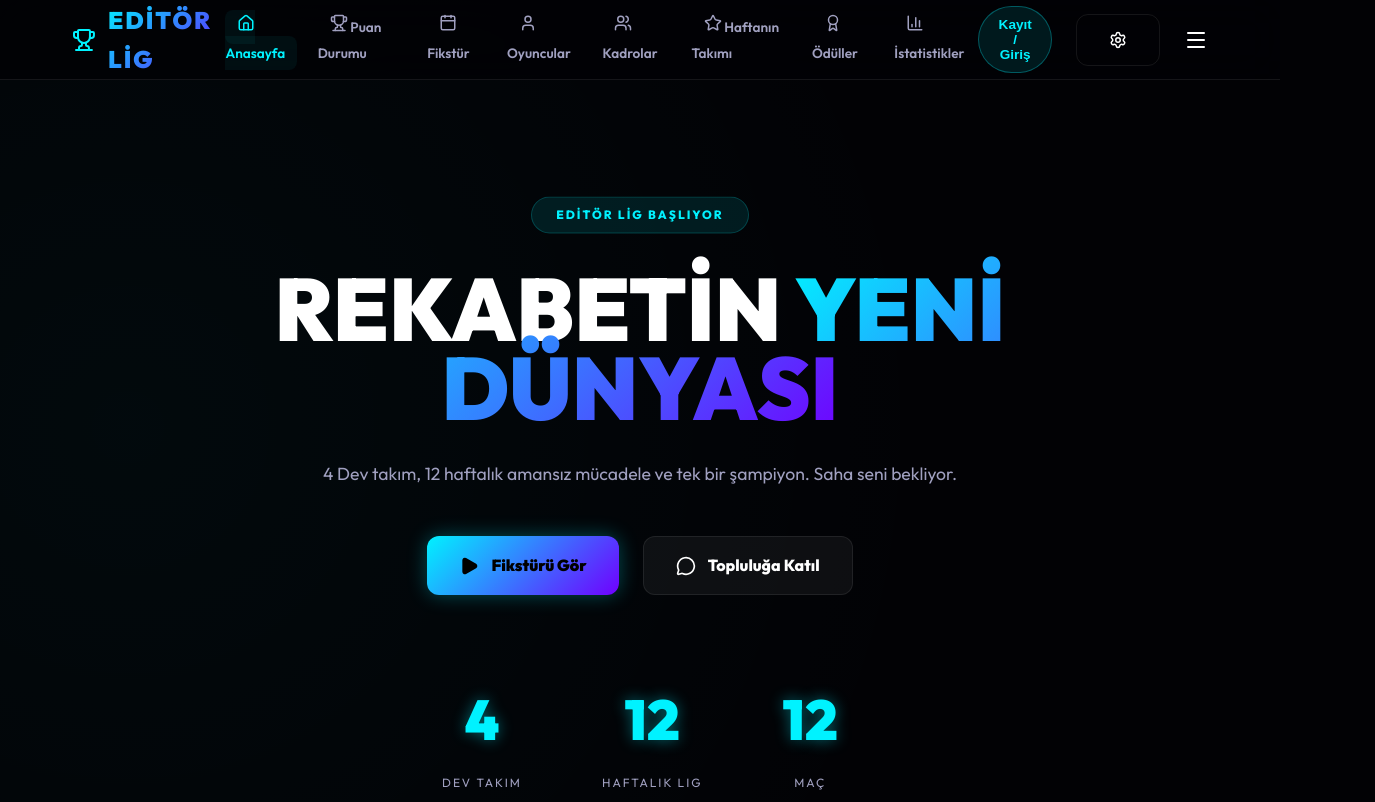
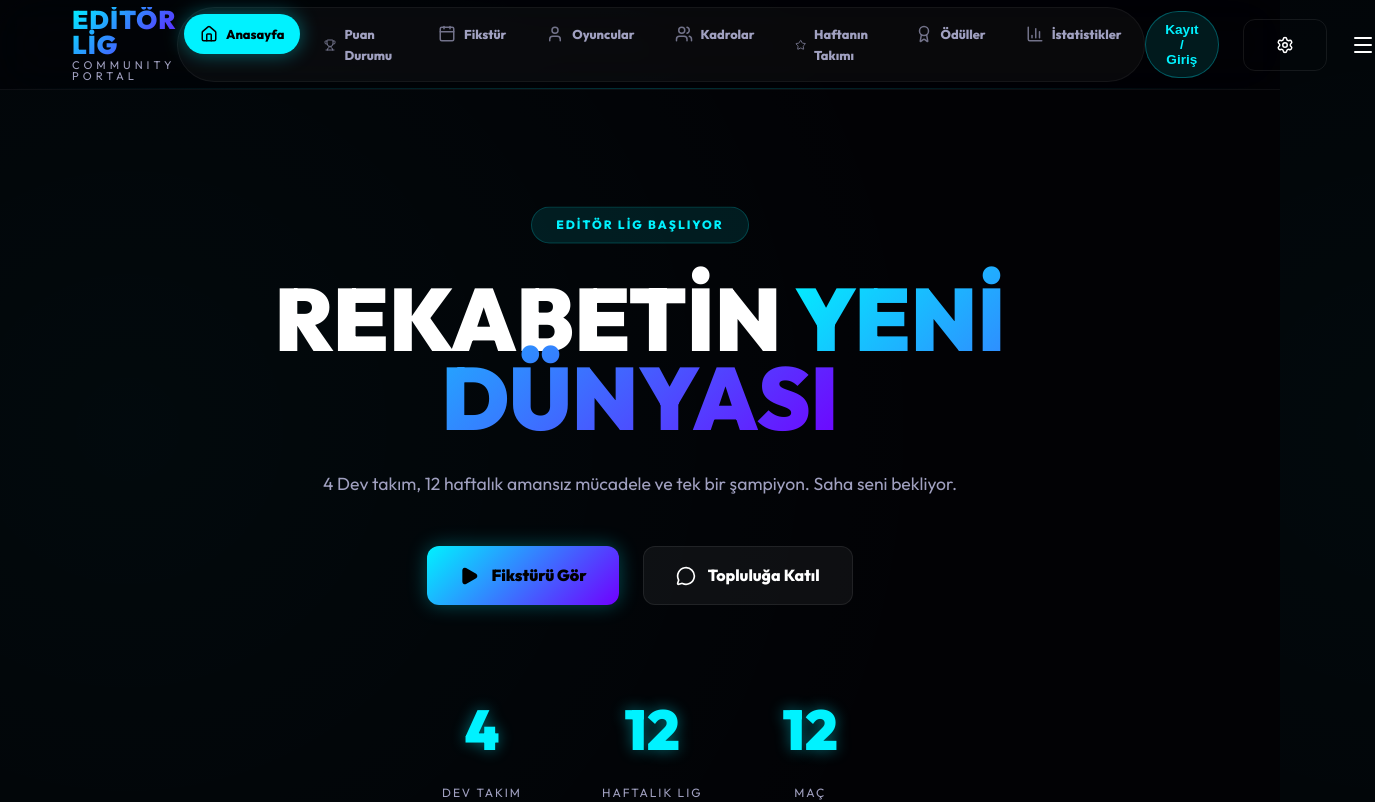
Before and after one commit to zeustrabzon61-collab/editor-lig-site, a React (Vite) app: page / in a window 1280 px wide. Shown: the top 802 px of the page, 1375 px wide, since content can reach past the window. Built offline with nearby package versions, Linux system fonts and the light colour scheme.

Commit message:
Add files via upload

```diff
--- a/src/components/Navbar.jsx
+++ b/src/components/Navbar.jsx
@@ -32,8 +32,8 @@ const Navbar = () => {
     <nav className="navbar">
       <div className="container nav-content">
         <NavLink to="/" className="logo">
-          <Trophy className="neon-text" size={32} />
-          <span className="logo-text gradient-text">EDİTÖR LİG</span>
+          <span className="logo-text">EDİTÖR LİG</span>
+          <span className="logo-subtext">Community Portal</span>
         </NavLink>
 
         <ul className="nav-links">
--- a/src/index.css
+++ b/src/index.css
@@ -69,15 +69,28 @@ button {
   text-shadow: var(--neon-glow);
 }
 
-/* Navbar */
+/* Navbar Redesign */
 .navbar {
-  height: 80px;
-  background: rgba(2, 2, 5, 0.8);
-  backdrop-filter: blur(20px);
+  height: 90px;
+  background: rgba(2, 2, 5, 0.4);
+  backdrop-filter: blur(25px);
+  -webkit-backdrop-filter: blur(25px);
   position: sticky;
   top: 0;
   z-index: 1000;
-  border-bottom: 1px solid var(--glass-border);
+  border-bottom: 1px solid rgba(255, 255, 255, 0.05);
+  transition: all 0.4s ease;
+}
+
+.navbar:after {
+  content: '';
+  position: absolute;
+  bottom: 0;
+  left: 0;
+  right: 0;
+  height: 1px;
+  background: linear-gradient(90deg, transparent, var(--accent-primary), transparent);
+  opacity: 0.2;
 }
 
 .nav-content {
@@ -89,35 +102,73 @@ button {
 
 .logo {
   display: flex;
-  align-items: center;
-  gap: 0.75rem;
+  flex-direction: column;
+  align-items: flex-start;
+  gap: 0;
   text-decoration: none;
+  line-height: 1;
 }
 
 .logo-text {
-  font-size: 1.5rem;
-  letter-spacing: 2px;
+  font-size: 1.6rem;
+  font-weight: 900;
+  letter-spacing: 1px;
+  text-transform: uppercase;
+  background: linear-gradient(135deg, #00f2ff, #7000ff);
+  -webkit-background-clip: text;
+  -webkit-text-fill-color: transparent;
+}
+
+.logo-subtext {
+  font-size: 0.7rem;
+  color: var(--text-secondary);
+  letter-spacing: 4px;
+  text-transform: uppercase;
+  margin-top: 2px;
 }
 
 .nav-links {
   display: flex;
   list-style: none;
-  gap: 1rem;
+  gap: 0.5rem;
+  background: rgba(255, 255, 255, 0.03);
+  padding: 0.4rem;
+  border-radius: 100px;
+  border: 1px solid rgba(255, 255, 255, 0.05);
 }
 
 .nav-links a {
   text-decoration: none;
   color: var(--text-secondary);
-  font-weight: 600;
-  font-size: 0.85rem;
-  transition: all 0.3s ease;
-  padding: 0.5rem 0.75rem;
-  border-radius: 8px;
+  font-weight: 700;
+  font-size: 0.8rem;
+  transition: all 0.3s cubic-bezier(0.4, 0, 0.2, 1);
+  padding: 0.6rem 1rem;
+  border-radius: 100px;
+  display: flex;
+  align-items: center;
+  gap: 0.5rem;
 }
 
-.nav-links a:hover, .nav-links a.active {
-  color: var(--accent-primary);
-  background: rgba(0, 242, 255, 0.05);
+.nav-links a svg {
+  opacity: 0.7;
+  transition: all 0.3s ease;
+}
+
+.nav-links a:hover {
+  color: #fff;
+  background: rgba(255, 255, 255, 0.05);
+}
+
+.nav-links a.active {
+  color: #000;
+  background: var(--accent-primary);
+  box-shadow: 0 0 20px rgba(0, 242, 255, 0.4);
+}
+
+.nav-links a.active svg {
+  opacity: 1;
+  stroke: #000;
 }
 
 /* Hero Section */
```
